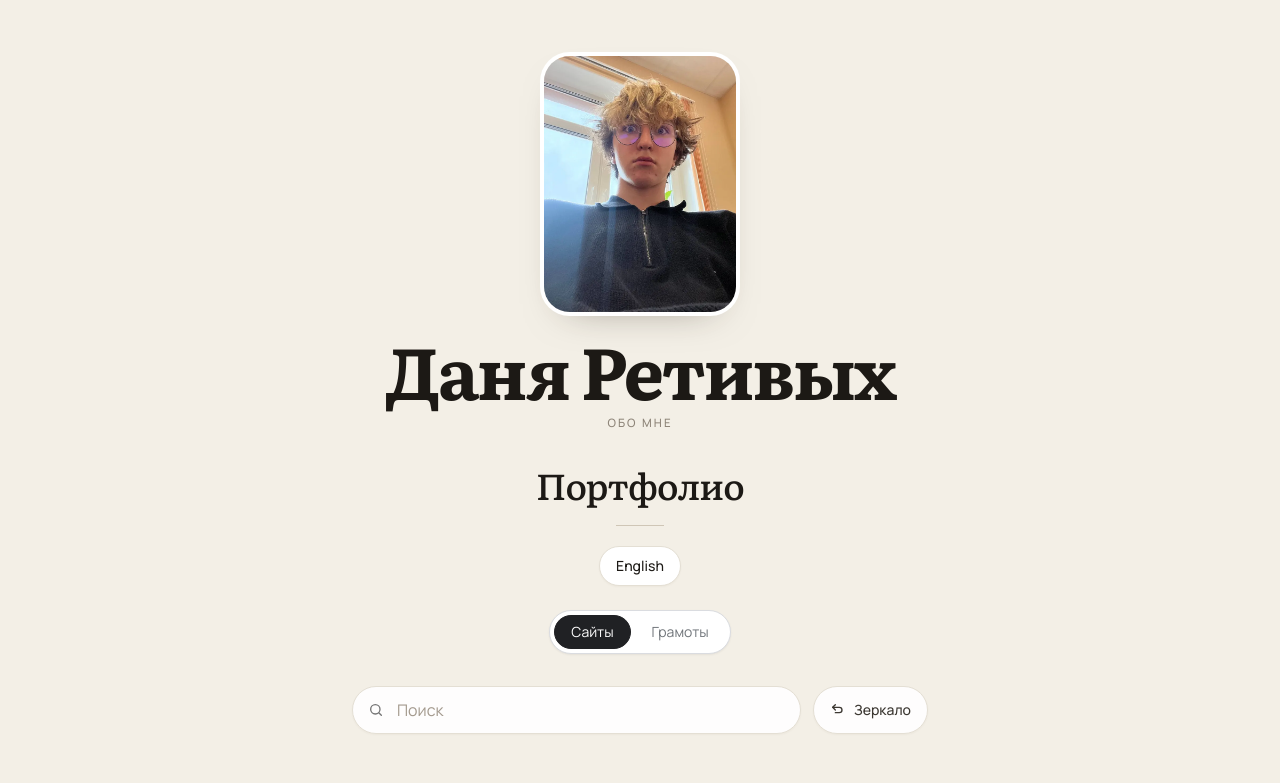
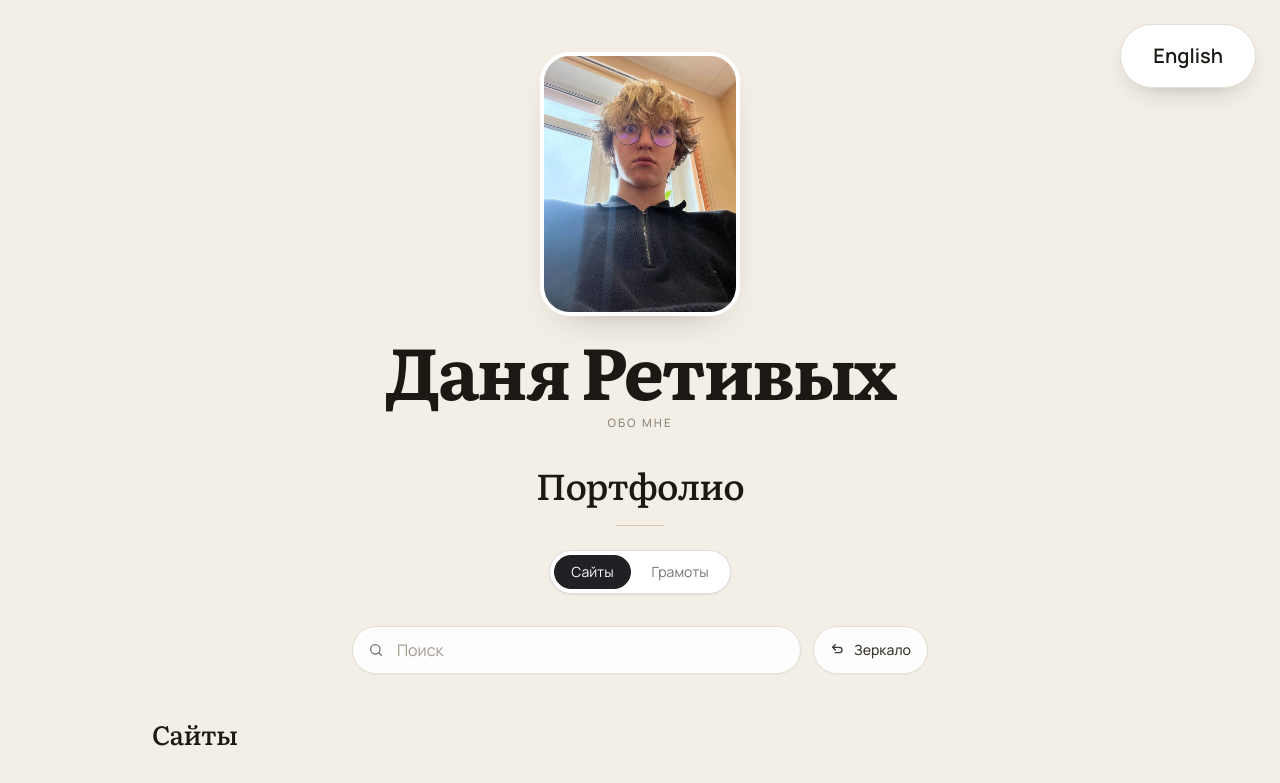
Before and after one commit to Shershula1/portfolio, a Next.js app: page / in a window 1280 px wide. Shown: the top 783 px of the page. Built offline with nearby package versions, Linux system fonts and the light colour scheme.

Commit message:
Move the language button to the top right and make it larger.
Co-authored-by: retivykhdanya <retivykhdanya@gmail.com>

```diff
--- a/src/components/portfolio-home.tsx
+++ b/src/components/portfolio-home.tsx
@@ -62,10 +62,20 @@ export function PortfolioHome() {
   }
 
   return (
-    <div
-      className={`min-h-dvh bg-[#f3efe6] text-[#1c1915] ${mirrored ? "origin-center [transform:scaleX(-1)]" : ""}`}
-    >
-      <main className="mx-auto flex min-h-dvh w-full max-w-5xl flex-col px-4 pt-10 pb-10 sm:px-6 sm:pt-14">
+    <div className="min-h-dvh bg-[#f3efe6] text-[#1c1915]">
+      <button
+        type="button"
+        onClick={() => {
+          setLang((current) => (current === "ru" ? "en" : "ru"));
+          setAboutPinned(true);
+        }}
+        aria-label={text.translateLabel}
+        className="fixed top-4 right-4 z-20 inline-flex h-14 items-center rounded-full border border-[#e4dfd4] bg-white px-6 text-lg font-semibold text-[#1c1915] shadow-[0_10px_28px_-16px_rgba(40,32,20,0.45)] outline-none hover:bg-[#fbf9f5] focus-visible:ring-3 focus-visible:ring-[#202124]/12 sm:top-6 sm:right-6 sm:h-16 sm:px-8 sm:text-xl"
+      >
+        {text.translate}
+      </button>
+      <div className={mirrored ? "origin-center [transform:scaleX(-1)]" : undefined}>
+      <main className="mx-auto flex min-h-dvh w-full max-w-5xl flex-col px-4 pt-24 pb-10 sm:px-6 sm:pt-14">
         <header className="mx-auto w-full max-w-xl text-center">
           <div
             className="group"
@@ -111,17 +121,6 @@ export function PortfolioHome() {
           </div>
           <p className="mt-8 font-serif text-3xl font-medium tracking-tight text-[#1c1915] sm:text-4xl">{text.portfolio}</p>
           <span aria-hidden className="mx-auto mt-5 block h-px w-12 bg-[#cfc6b6]" />
-          <button
-            type="button"
-            onClick={() => {
-              setLang((current) => (current === "ru" ? "en" : "ru"));
-              setAboutPinned(true);
-            }}
-            aria-label={text.translateLabel}
-            className="mt-5 inline-flex h-10 items-center rounded-full border border-[#e4dfd4] bg-white px-4 text-sm font-medium text-[#1c1915] shadow-[0_1px_2px_rgba(70,55,30,0.04)] outline-none hover:bg-[#fbf9f5] focus-visible:ring-3 focus-visible:ring-[#202124]/12"
-          >
-            {text.translate}
-          </button>
         </header>
         <div
           role="group"
@@ -230,6 +229,7 @@ export function PortfolioHome() {
           </a>
         </footer>
       </main>
+      </div>
     </div>
   );
 }
```
